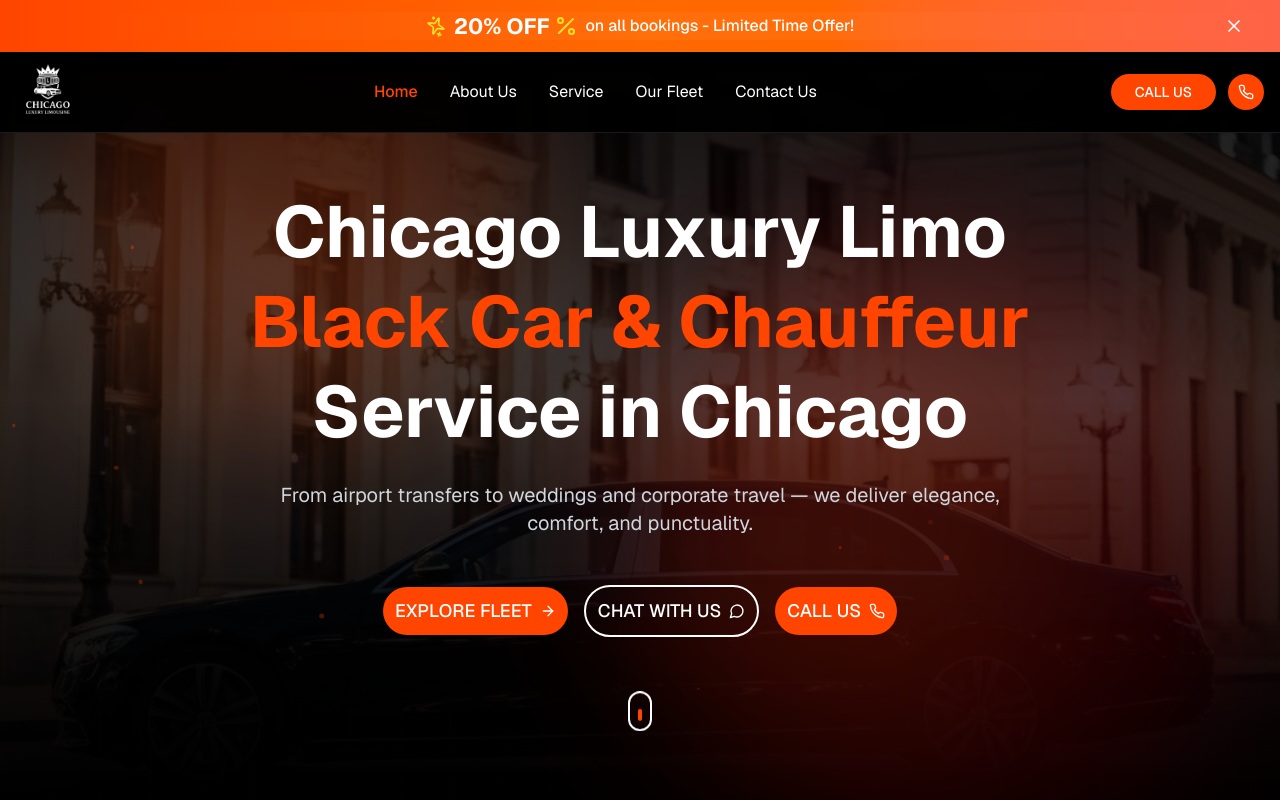
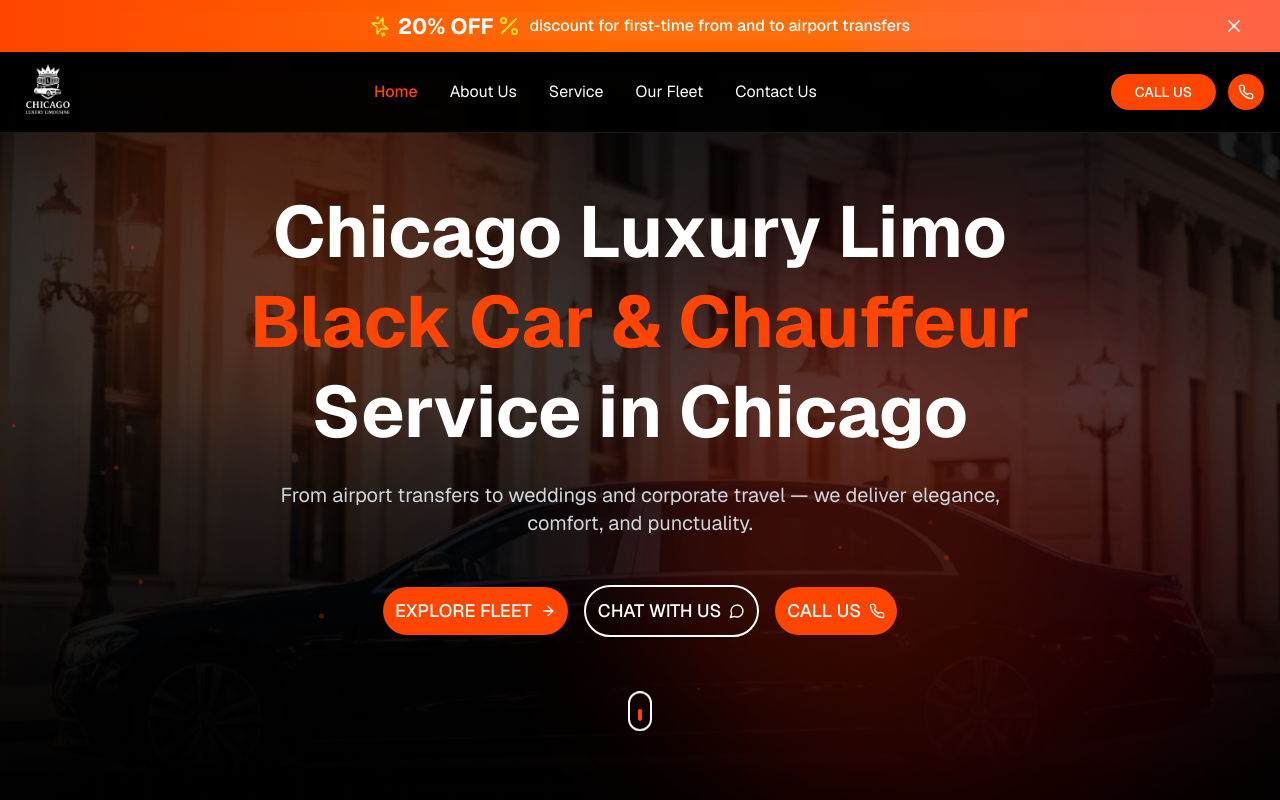
Before and after one commit to mhamadalkak22/luxarylimosine, a Next.js app: page / in a window 1280 px wide. Shown: the top 800 px of the page. Built offline with nearby package versions, Linux system fonts and the light colour scheme.

Commit message:
fixing world offer

```diff
--- a/components/discount-banner.tsx
+++ b/components/discount-banner.tsx
@@ -41,7 +41,7 @@ export function DiscountBanner({ isVisible, onClose }: DiscountBannerProps) {
               </motion.span>
               <Percent className="h-5 w-5 md:h-6 md:w-6 text-yellow-300" />
               <span className="text-sm md:text-base font-medium">
-                on all bookings - Limited Time Offer!
+                discount for first-time from and to airport transfers
               </span>
             </div>
 
```
